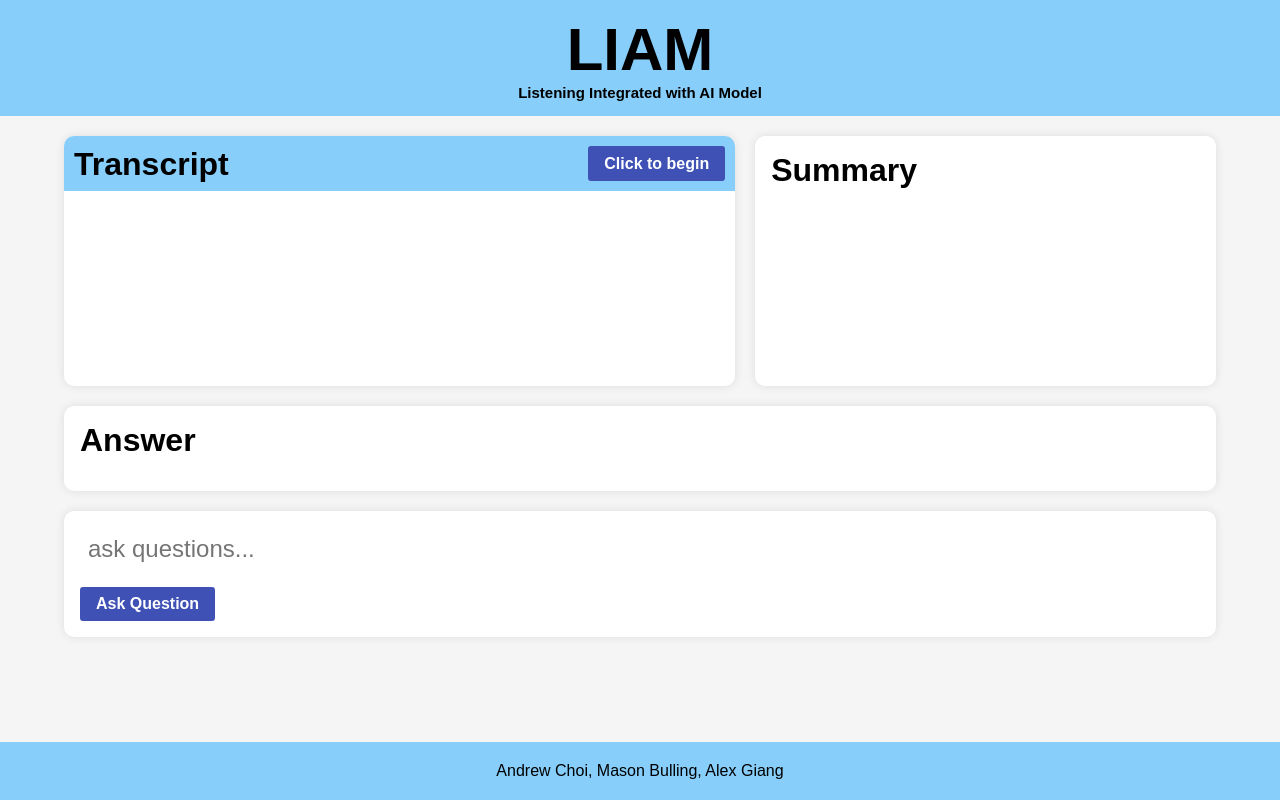
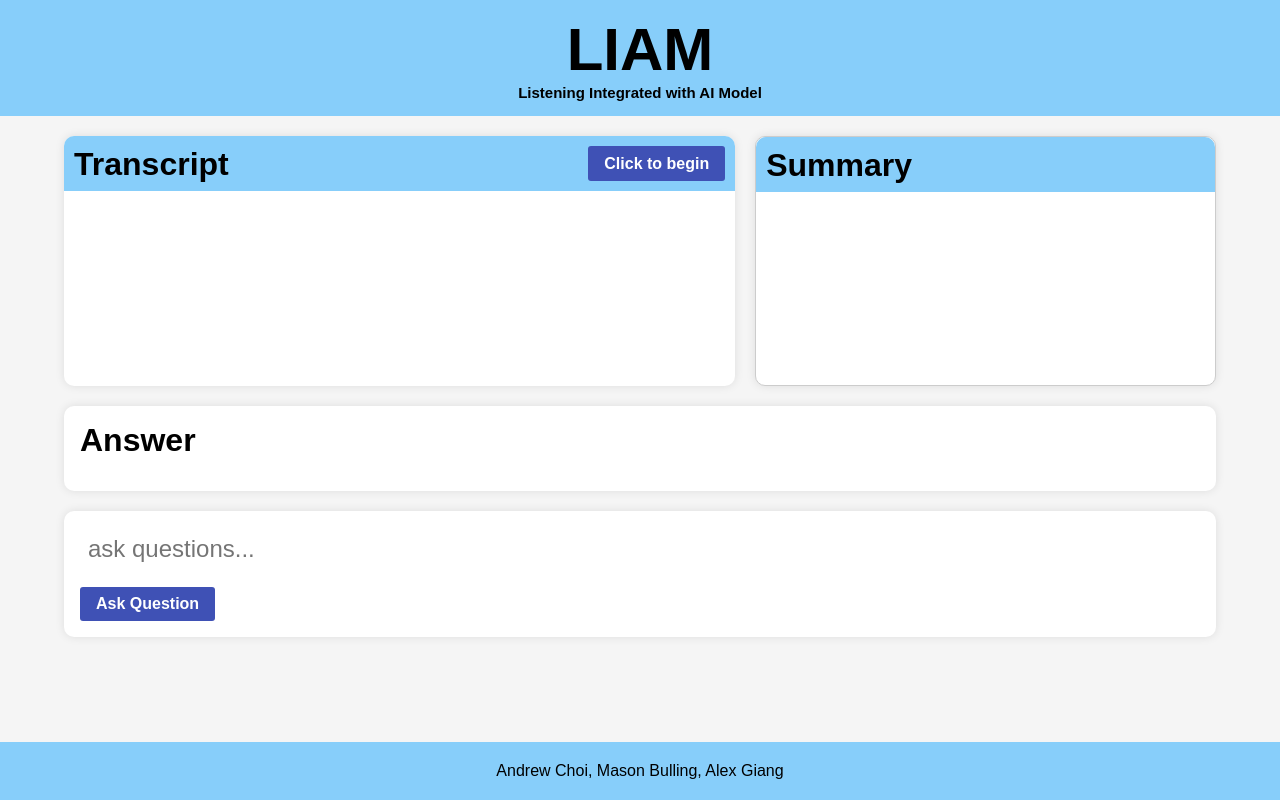
Before and after one commit to andrewschoi/liam, a Next.js app: page / in a window 1280 px wide. Built offline with nearby package versions, Linux system fonts and the light colour scheme.

Commit message:
Update summary container

```diff
--- a/src/styles/globals.css
+++ b/src/styles/globals.css
@@ -90,14 +90,20 @@ body {
   width: 40%;
   background-color: #fff;
   box-shadow: 0 0 10px rgba(0, 0, 0, 0.1);
-  padding: 1rem;
+  /* padding: 1rem; */
   border-radius: 10px;
+  border: 1px solid #ccc;
 }
 
 .summary-header {
   font-size: 2rem;
   font-weight: bold;
+  background-color: lightskyblue;
+  border-top-left-radius: 10px;
+  border-top-right-radius: 10px;
   margin-bottom: 1rem;
+  height: 55px;
+  padding: 10px 10px 10px 10px;
 }
 
 .summary-body {
```
